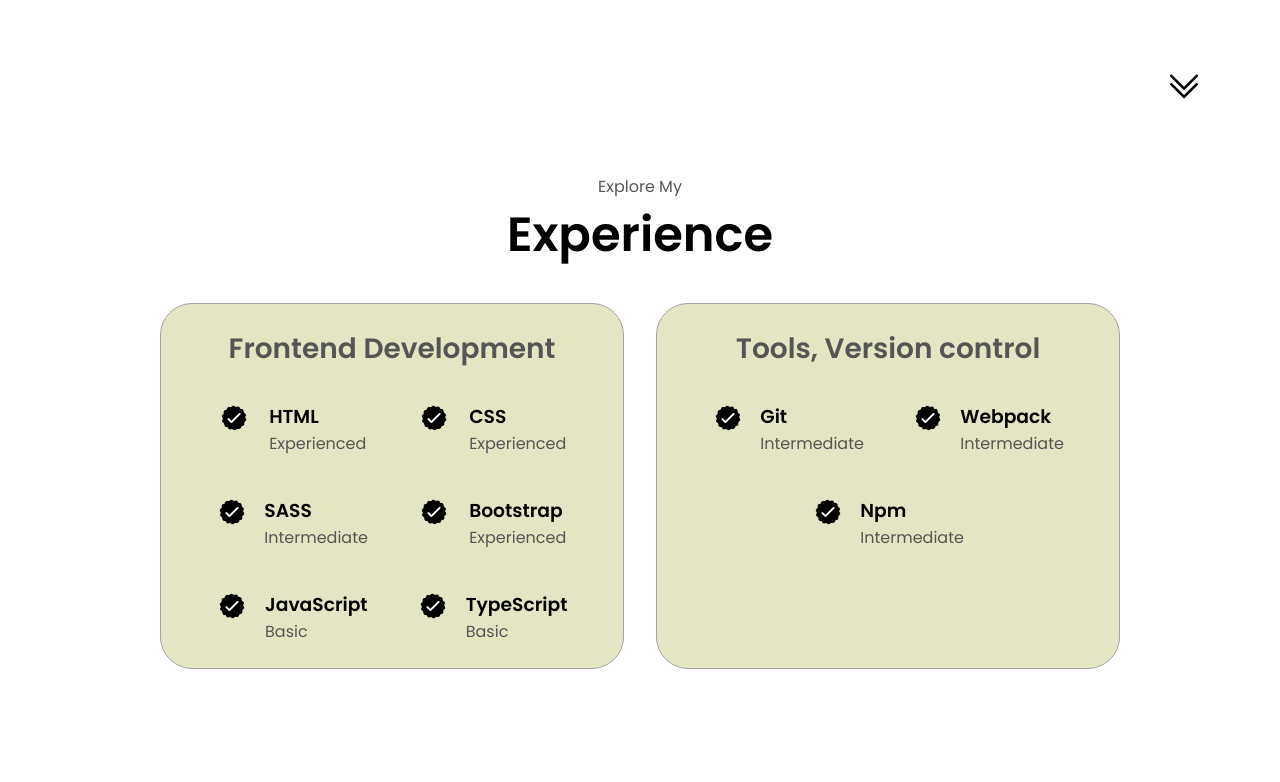
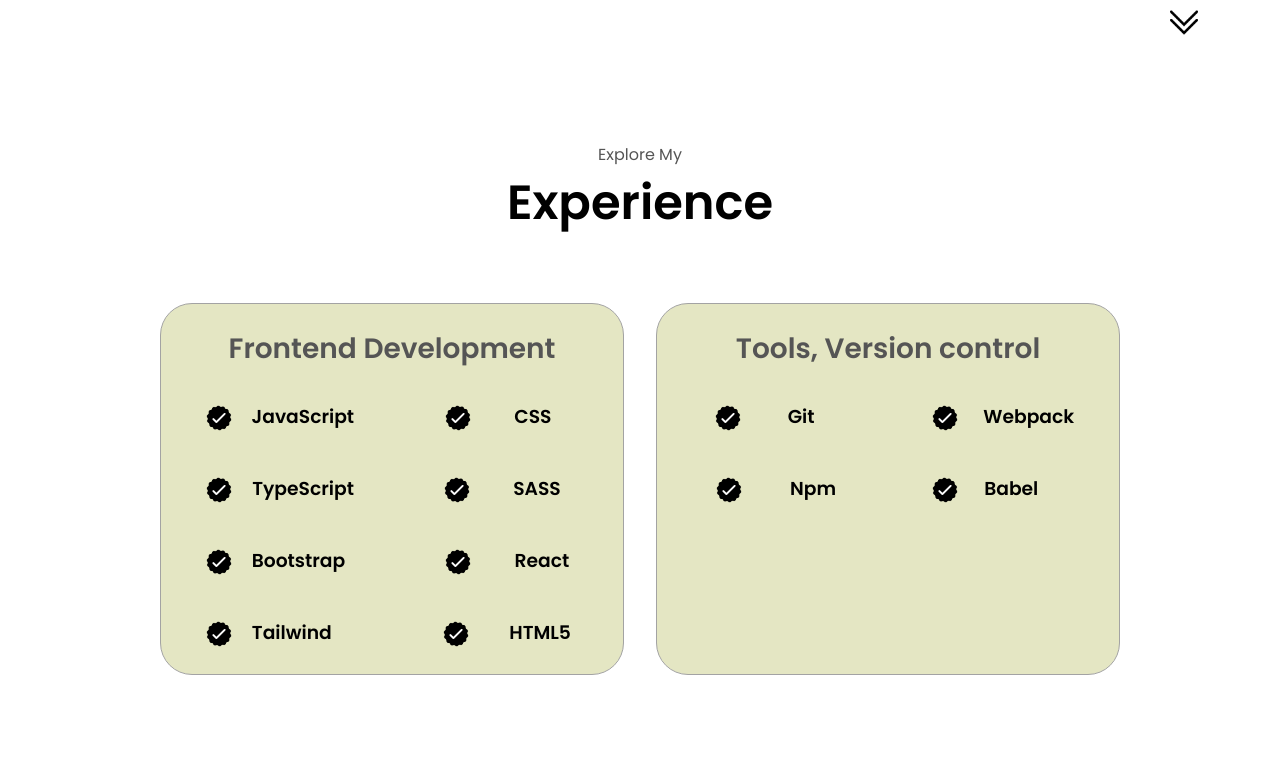
Before and after one commit to KristijanSpasovski/portfolio, a website built with Parcel: page index.html in a window 1280 px wide. Shown: the part 1498-2280 px from the top of the page. Built offline with nearby package versions, Linux system fonts and the light colour scheme.

Commit message:
design changes

```diff
--- a/index.html
+++ b/index.html
@@ -122,43 +122,61 @@
               <article>
                 <img src="images/checkmark.png" alt="" class="icon" />
                 <div>
-                  <h3>HTML</h3>
-                  <p>Experienced</p>
+                  <h3>JavaScript</h3>
+                  <p></p>
+                </div>
+              </article>
+
+              <article>
+                <img src="images/checkmark.png" alt="" class="icon" />
+                <div>
+                  <h3>CSS &nbsp;&nbsp;&nbsp;</h3>
+                  <p></p>
+                </div>
+              </article>
+
+              <article>
+                <img src="images/checkmark.png" alt="" class="icon" />
+                <div>
+                  <h3>TypeScript</h3>
+                  <p></p>
+                </div>
+              </article>
+
+              <article>
+                <img src="images/checkmark.png" alt="" class="icon" />
+                <div>
+                  <h3>SASS &nbsp;</h3>
+                  <p></p>
                 </div>
               </article>
               <article>
                 <img src="images/checkmark.png" alt="" class="icon" />
                 <div>
-                  <h3>CSS</h3>
-                  <p>Experienced</p>
+                  <h3>Bootstrap &nbsp;</h3>
+                  <p></p>
+                </div>
+              </article>
+
+              <article>
+                <img src="images/checkmark.png" alt="" class="icon" />
+                <div>
+                  <h3>React</h3>
+                  <p></p>
                 </div>
               </article>
               <article>
                 <img src="images/checkmark.png" alt="" class="icon" />
                 <div>
-                  <h3>SASS</h3>
-                  <p>Intermediate</p>
+                  <h3>Tailwind &nbsp;&nbsp; &nbsp;</h3>
+                  <p></p>
                 </div>
               </article>
               <article>
                 <img src="images/checkmark.png" alt="" class="icon" />
                 <div>
-                  <h3>Bootstrap</h3>
-                  <p>Experienced</p>
-                </div>
-              </article>
-              <article>
-                <img src="images/checkmark.png" alt="" class="icon" />
-                <div>
-                  <h3>JavaScript</h3>
-                  <p>Basic</p>
-                </div>
-              </article>
-              <article>
-                <img src="images/checkmark.png" alt="" class="icon" />
-                <div>
-                  <h3>TypeScript</h3>
-                  <p>Basic</p>
+                  <h3>HTML5</h3>
+                  <p></p>
                 </div>
               </article>
             </div>
@@ -169,22 +187,29 @@
               <article>
                 <img src="images/checkmark.png" alt="" class="icon" />
                 <div>
-                  <h3>Git</h3>
-                  <p>Intermediate</p>
+                  <h3>Git &nbsp; &nbsp;&nbsp;</h3>
+                  <p></p>
                 </div>
               </article>
               <article>
                 <img src="images/checkmark.png" alt="" class="icon" />
                 <div>
                   <h3>Webpack</h3>
-                  <p>Intermediate</p>
+                  <p></p>
                 </div>
               </article>
               <article>
                 <img src="images/checkmark.png" alt="" class="icon" />
                 <div>
                   <h3>Npm</h3>
-                  <p>Intermediate</p>
+                  <p></p>
+                </div>
+              </article>
+              <article>
+                <img src="images/checkmark.png" alt="" class="icon" />
+                <div>
+                  <h3>Babel &nbsp; &nbsp; &nbsp; &nbsp;</h3>
+                  <p></p>
                 </div>
               </article>
             </div>
@@ -275,7 +300,7 @@
               </button>
             </div>
           </div>
-          <div class="details-container color-container">
+          <!-- <div class="details-container color-container">
             <div class="article-container">
               <img src="images/drumKit.png" alt="" class="project-img" />
             </div>
@@ -295,7 +320,7 @@
                 Live Demo
               </button>
             </div>
-          </div>
+          </div> -->
         </div>
       </div>
       <img
--- a/mediaqueries.css
+++ b/mediaqueries.css
@@ -1,7 +1,11 @@
 @media screen and (max-width: 1400px) {
   #profile {
     height: 83vh;
-    margin-bottom: 6rem;
+    margin-bottom: 2rem;
+  }
+  #experience,
+  .experience-details-container {
+    margin-top: 2rem;
   }
   .about-containers {
     flex-wrap: wrap;
--- a/style.css
+++ b/style.css
@@ -22,7 +22,7 @@
 
 a,
 .btn {
-  transition: all 300ms ease;
+  transition: all 0.3s ease;
 }
 
 /* DESKTOP_NAV */
@@ -55,6 +55,7 @@
   text-decoration: underline;
   text-underline-offset: 1rem;
   text-shadow: -1px 2px 14px rgb(181, 181, 181);
+  transform: scale(1.5);
 }
 
 .logo {
@@ -153,8 +154,9 @@
 
 section {
   padding-top: 4vh;
+  margin: 0 10rem;
+  max-width: 100vw;
   height: 96vh;
-  margin: 0 10rem;
   box-sizing: border-box;
   min-height: fit-content;
 }
@@ -365,7 +367,7 @@
   flex-wrap: wrap;
   flex-direction: row;
   gap: 2.5rem;
-  justify-content: center;
+  justify-content: space-around;
 }
 
 article {
@@ -383,6 +385,8 @@
 
 #projects {
   position: relative;
+  max-width: 100%;
+  box-sizing: border-box;
 }
 
 .color-container {
@@ -398,6 +402,7 @@
 
 .project-title {
   margin: 1rem;
+  margin-right: 0;
   color: black;
 }
 
@@ -448,7 +453,8 @@
 footer {
   position: relative;
   height: 26vh;
-  margin: 0 1rem;
+  margin: 0 auto; /* Center the footer horizontally */
+  max-width: 100vw; /* Ensure footer does not exceed viewport width */
 }
 
 footer p {
```
